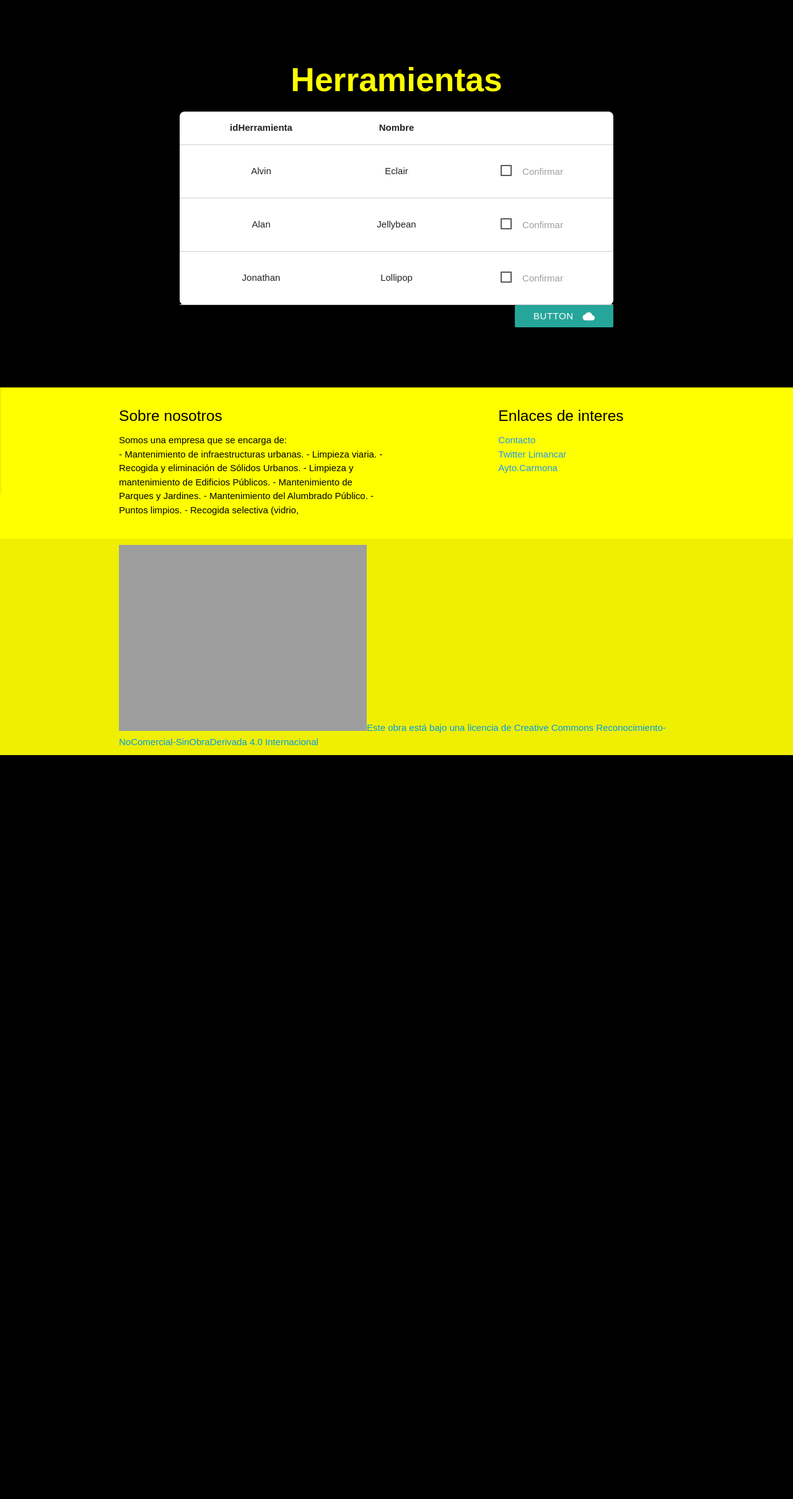
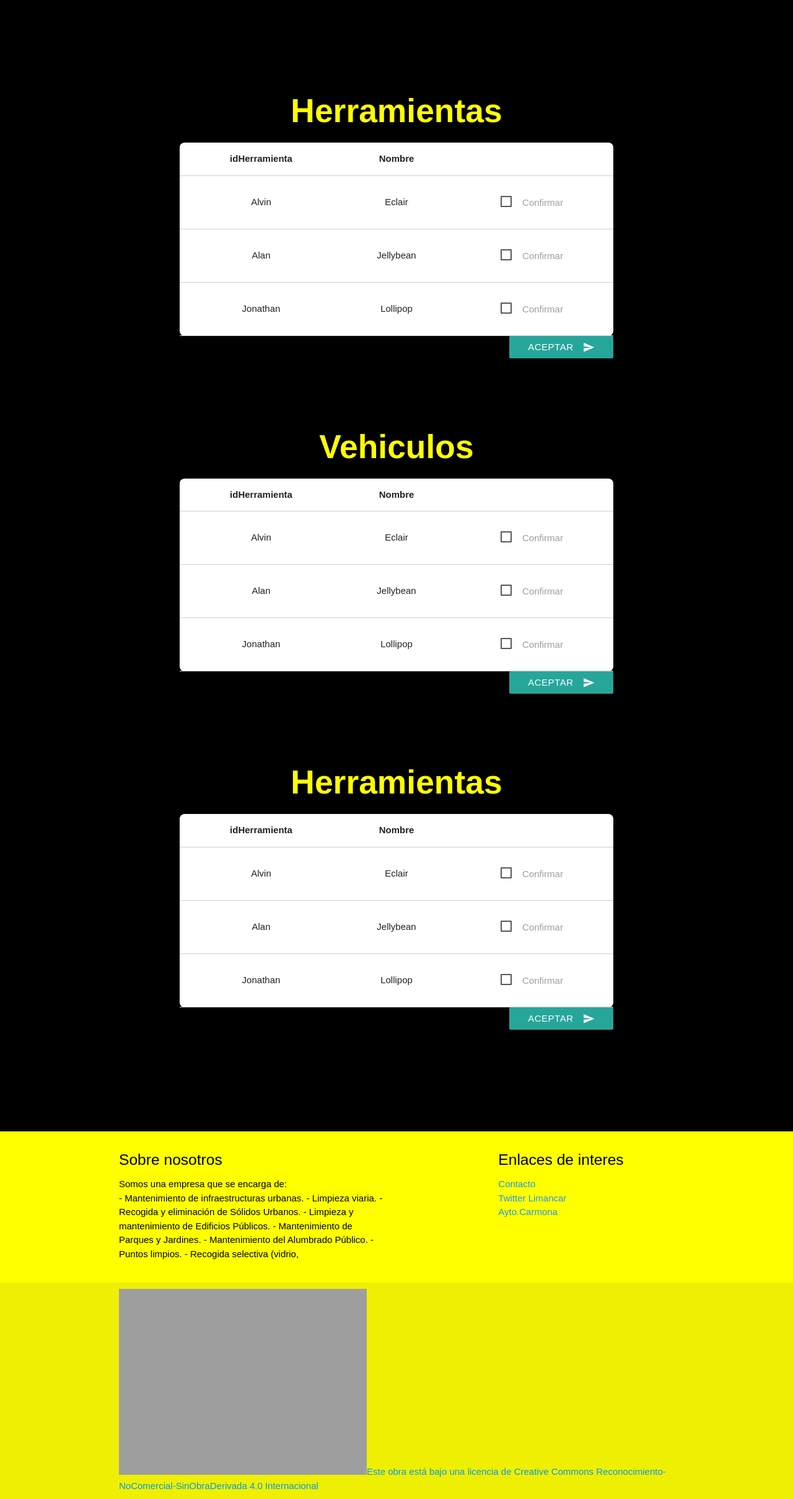
Before and after one commit to Malekith94/incidenciasCarmona, a PHP site: page /asignaciones.html in a window 1280 px wide. Shown: the part 64-2482 px from the top of the page at 62% size. Before the commit the page ends 1282 px from the top, so only its background shows below. Run offline with PHP 8.4, Linux system fonts and the light colour scheme; grey boxes are pictures that could not be loaded.

Commit message:
15/05/17 02:07

```diff
--- a/asignaciones.html
+++ b/asignaciones.html
@@ -49,7 +49,7 @@
 
         <div class="container incidencias">
 
-            <div>
+            <div class="bloqueAsignacion">
                 <div>
                     <h2>Herramientas</h2>
                 </div>
@@ -97,7 +97,113 @@
                             </tr>
                         </tbody>
                     </table>
-                    <a class="right waves-effect waves-light btn"><i class="material-icons right">cloud</i>button</a>
+                    <a class="right waves-effect waves-light btn"><i class="material-icons right">send</i>ACEPTAR</a>
+
+                </div>
+            </div>
+
+            <div class="bloqueAsignacion">
+                <div>
+                    <h2>Vehiculos</h2>
+                </div>
+
+                <div class="white contenedorTabla">
+                    <table class="centered responsive-table highlight bordered">
+                        <thead>
+                            <tr>
+                                <th>idHerramienta</th>
+                                <th>Nombre</th>
+                                <th></th>
+                            </tr>
+                        </thead>
+
+                        <tbody>
+                            <tr>
+                                <td>Alvin</td>
+                                <td>Eclair</td>
+                                <td>
+                                    <p>
+                                        <input type="checkbox" id="test1"/>
+                                        <label for="test1">Confirmar</label>
+                                    </p>
+                                </td>
+                            </tr>
+                            <tr>
+                                <td>Alan</td>
+                                <td>Jellybean</td>
+                                <td>
+                                    <p>
+                                        <input type="checkbox" id="test2"/>
+                                        <label for="test2">Confirmar</label>
+                                    </p>
+                                </td>
+                            </tr>
+                            <tr>
+                                <td>Jonathan</td>
+                                <td>Lollipop</td>
+                                <td>
+                                    <p>
+                                        <input type="checkbox" id="test3"/>
+                                        <label for="test3">Confirmar</label>
+                                    </p>
+                                </td>
+                            </tr>
+                        </tbody>
+                    </table>
+                    <a class="right waves-effect waves-light btn"><i class="material-icons right">send</i>ACEPTAR</a>
+
+                </div>
+            </div>
+
+            <div class="bloqueAsignacion">
+                <div>
+                    <h2>Herramientas</h2>
+                </div>
+
+                <div class="white contenedorTabla">
+                    <table class="centered responsive-table highlight bordered">
+                        <thead>
+                            <tr>
+                                <th>idHerramienta</th>
+                                <th>Nombre</th>
+                                <th></th>
+                            </tr>
+                        </thead>
+
+                        <tbody>
+                            <tr>
+                                <td>Alvin</td>
+                                <td>Eclair</td>
+                                <td>
+                                    <p>
+                                        <input type="checkbox" id="test1"/>
+                                        <label for="test1">Confirmar</label>
+                                    </p>
+                                </td>
+                            </tr>
+                            <tr>
+                                <td>Alan</td>
+                                <td>Jellybean</td>
+                                <td>
+                                    <p>
+                                        <input type="checkbox" id="test2"/>
+                                        <label for="test2">Confirmar</label>
+                                    </p>
+                                </td>
+                            </tr>
+                            <tr>
+                                <td>Jonathan</td>
+                                <td>Lollipop</td>
+                                <td>
+                                    <p>
+                                        <input type="checkbox" id="test3"/>
+                                        <label for="test3">Confirmar</label>
+                                    </p>
+                                </td>
+                            </tr>
+                        </tbody>
+                    </table>
+                    <a class="right waves-effect waves-light btn"><i class="material-icons right">send</i>ACEPTAR</a>
 
                 </div>
             </div>
--- a/css/asignaciones.css
+++ b/css/asignaciones.css
@@ -55,6 +55,7 @@ div.incidencias{
     margin:0 auto;
     position: relative;
     min-height: 525px;
+    margin-bottom: 200px;
 }
 
 .contenedorTabla{
@@ -65,3 +66,7 @@ div.incidencias{
     width: 700px;
     margin: auto;
 }
+
+.bloqueAsignacion{
+    margin-top: 150px;
+}
```
